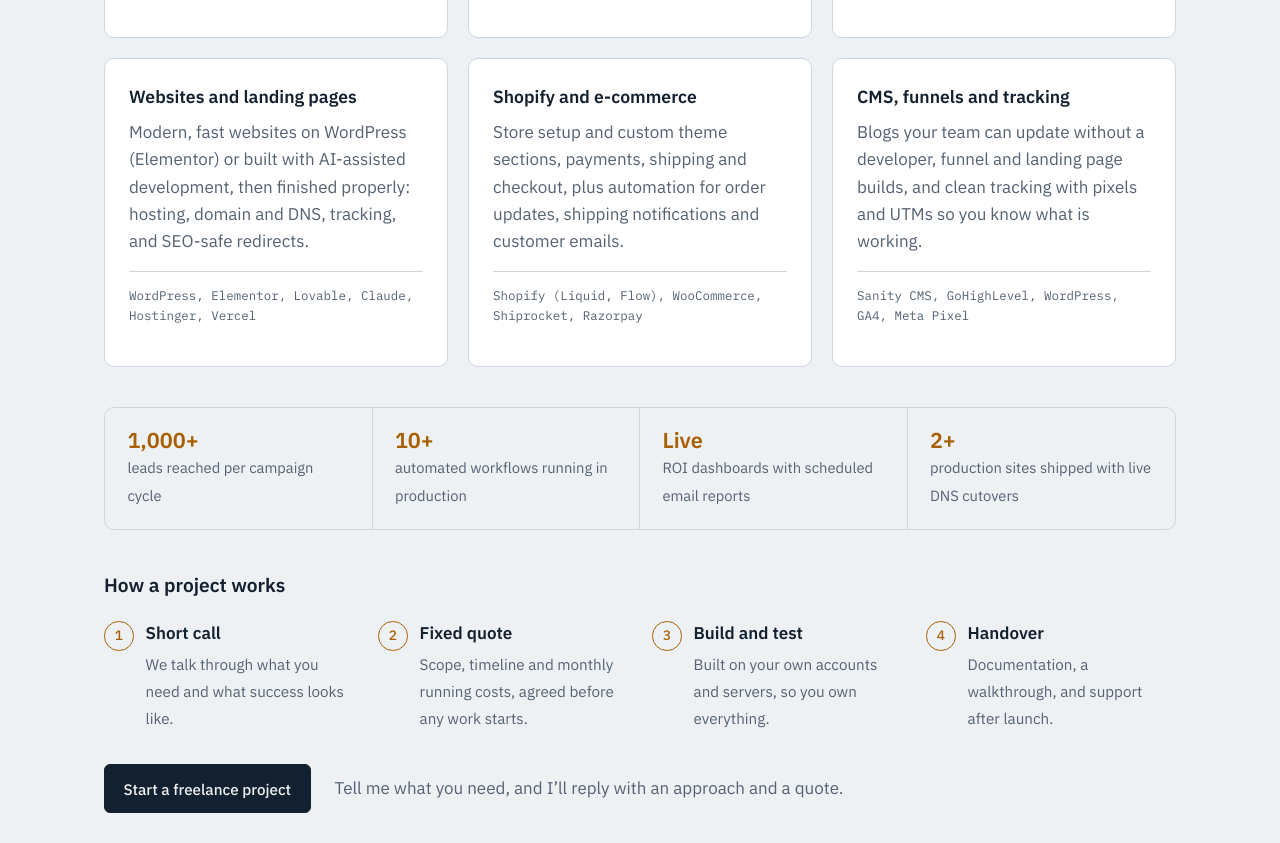
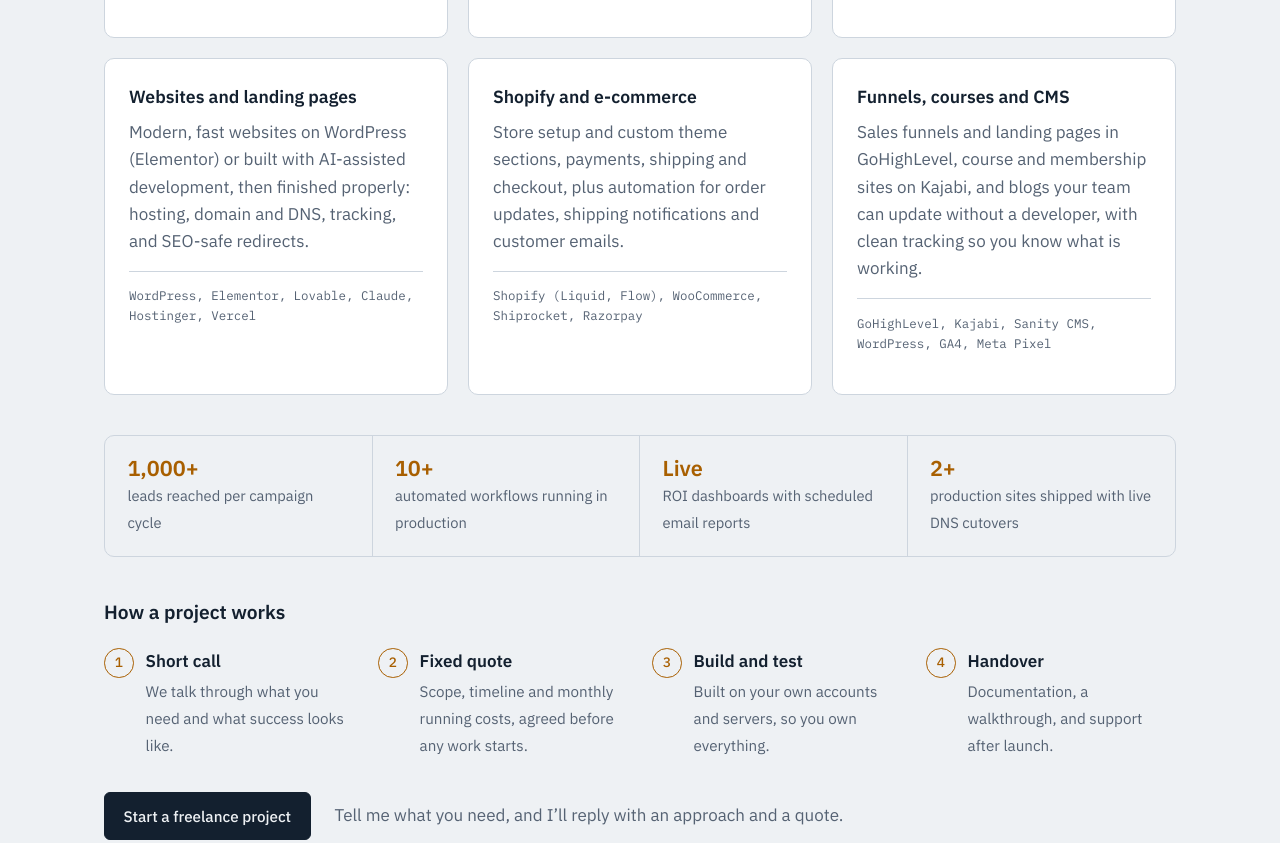
Before and after one commit to bijit5/portfolio, a plain HTML site: page index.html in a window 1280 px wide. Shown: the part 5715-6558 px from the top of the page. Drawn offline with nearby package versions, Linux system fonts and the light colour scheme; animation ran at ten frames a second.

Commit message:
Add Kajabi and GoHighLevel to freelance services and skills

```diff
--- a/index.html
+++ b/index.html
@@ -725,9 +725,9 @@
           <p class="tools">Shopify (Liquid, Flow), WooCommerce, Shiprocket, Razorpay</p>
         </article>
         <article class="service">
-          <h3>CMS, funnels and tracking</h3>
-          <p>Blogs your team can update without a developer, funnel and landing page builds, and clean tracking with pixels and UTMs so you know what is working.</p>
-          <p class="tools">Sanity CMS, GoHighLevel, WordPress, GA4, Meta Pixel</p>
+          <h3>Funnels, courses and CMS</h3>
+          <p>Sales funnels and landing pages in GoHighLevel, course and membership sites on Kajabi, and blogs your team can update without a developer, with clean tracking so you know what is working.</p>
+          <p class="tools">GoHighLevel, Kajabi, Sanity CMS, WordPress, GA4, Meta Pixel</p>
         </article>
       </div>
 
@@ -764,7 +764,7 @@
         <div class="skill-row"><dt>Security</dt><dd>Trivy (filesystem and image), SonarQube, RBAC, OAuth 2.0, SPF and DKIM</dd></div>
         <div class="skill-row"><dt>Languages and backend</dt><dd>Python, Bash, FastAPI, React, Node.js, MongoDB and MongoDB Atlas, Supabase</dd></div>
         <div class="skill-row"><dt>Automation and APIs</dt><dd>n8n, Zoho CRM automation and API, WhatsApp Business API, Convonite, Meta Ads API, GA4, Resend</dd></div>
-        <div class="skill-row"><dt>Web and CMS</dt><dd>Lovable, Sanity CMS, Shopify (Liquid, Flow), WordPress, DNS management</dd></div>
+        <div class="skill-row"><dt>Web, CMS and funnels</dt><dd>Lovable, WordPress (Elementor), Shopify (Liquid, Flow), GoHighLevel, Kajabi, Sanity CMS, DNS management</dd></div>
       </dl>
     </div>
   </section>
@@ -965,7 +965,7 @@
           '  reporting dashboards       ads, leads, sales and ROI in one place\n' +
           '  websites + landing pages   WordPress, Elementor and AI-assisted builds\n' +
           '  shopify + e-commerce       stores, themes, order and shipping automation\n' +
-          '  cms, funnels + tracking    Sanity, GoHighLevel, GA4, Meta Pixel\n\n' +
+          '  funnels, courses + cms     GoHighLevel, Kajabi, Sanity, GA4\n\n' +
           'Start a project: <span class="hl">hire --freelance</span> or <a href="#freelance">see details</a>';
       },
       'hire --freelance': function () {
```
